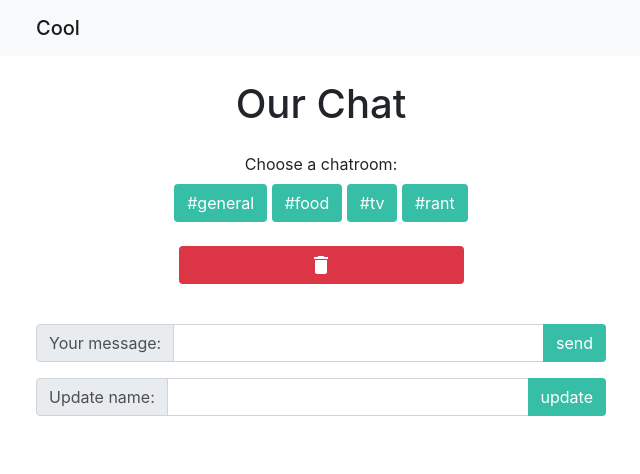
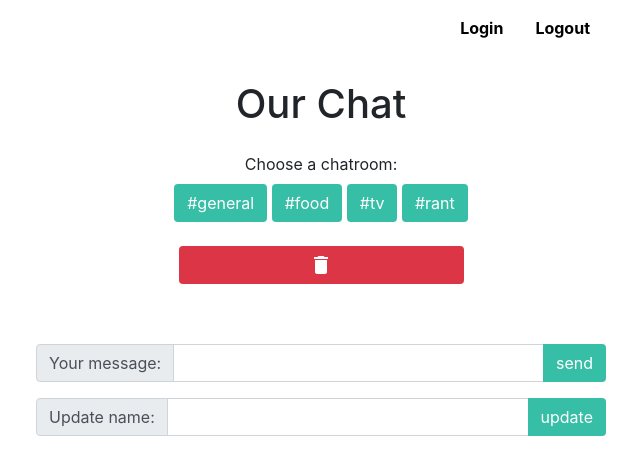
Before and after one commit to GoingOverCs/chat-project, a plain HTML site: page index.html in a window 1280 px wide. Shown: the whole page, without its empty margins (319-959 px from the left). Drawn offline with nearby package versions, Linux system fonts and the light colour scheme; no server answers.

Commit message:
kind of figured out how to delete messages in realtime, but I have no idea why it works and it is still not perfect because the delete button is its own chat room. If I take it outof the chat room div then I have to refresh the page for it to work. would like to figre out how to make it work perfectly. also changed css by adding background to chat room div so when you scroll down it just looks better.

```diff
--- a/index.html
+++ b/index.html
@@ -10,9 +10,17 @@
 <body>
 
     <!-- container and title -->
-  <nav class="navbar navbar-light bg-light">
-    <div class="container">
-      <span class="navbar-brand mb-0 h1">Cool</span>
+  <nav class="navbar navbar-light bg-white bar">
+    <div class="container justify-content-end">
+      <ul class="nav">
+        <li class="nav-item">
+         <a href="#" class="nav-link link">Login</a>
+        </li>
+        <li class="nav-item">
+          <a href="#" class="nav-link link">Logout</a>
+         </li>
+      </ul>
+
     </div>
   </nav>
 
@@ -20,19 +28,24 @@
     <h1 class="my-4 text-center">Our Chat</h1>
 
     <!-- buttons for chatrooms -->
-    <div class="chat-rooms mb-3 text-center">
+    <div class="chat-rooms bg-white mb-3 pb-1 text-center sticky-top">
       <div class="my-2">Choose a chatroom:</div>
       <button class="btn" id="general">#general</button>
       <button class="btn" id="food">#food</button>
       <button class="btn" id="tv">#tv</button>
       <button class="btn" id="rant">#rant</button>
+      <div>
+        <button class="btn bg-danger delete my-4 mx-auto" id="delete">
+          <i class="material-icons">delete</i>
+        </button>
+      </div>
     </div>
 
-    <div>
+    <!-- <div>
       <button class="btn bg-danger delete my-4 mx-auto" id="delete">
         <i class="material-icons">delete</i>
       </button>
-    </div>
+    </div> -->
 
     <!-- chat list / window -->
     <div class="chat-window">
--- a/styles.css
+++ b/styles.css
@@ -30,3 +30,11 @@
     display:block;
     width:50%;
 }
+
+.bar {
+    font-weight: bold;
+}
+
+.link {
+    color: black;
+}
```
Also changed, not shown: scripts/app.js (+19 -0 lines).
